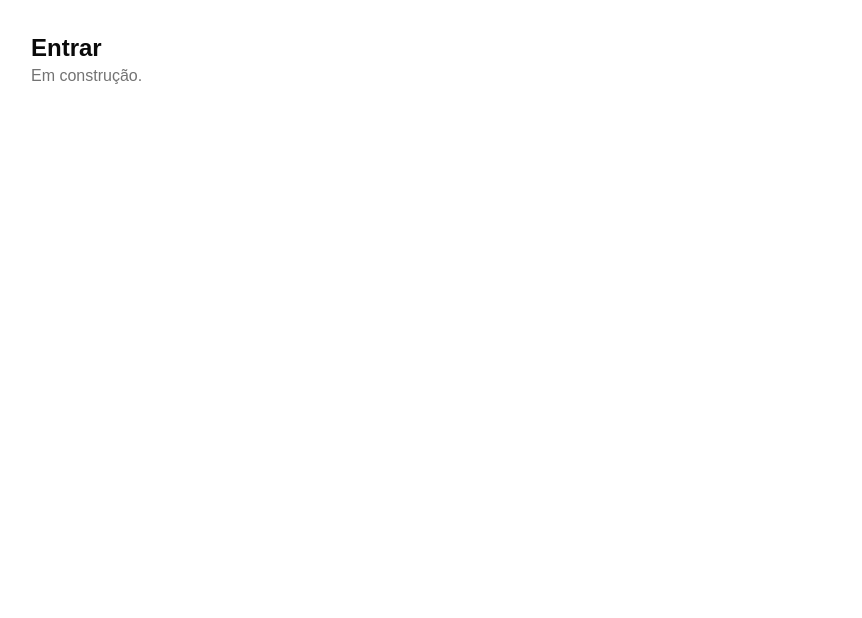
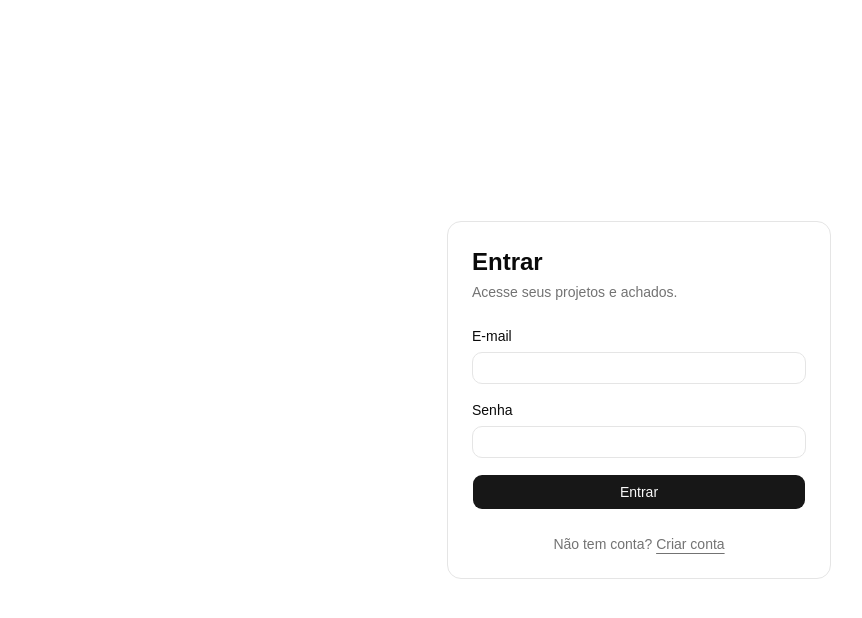
Before and after one commit to JosivalSalvador/vulncase-manager, a React (Vite) app in the folder frontend/: page /login in a window 1280 px wide. Shown: the top 618 px of the page, without its empty margins (1-863 px from the left). Built offline with nearby package versions, Linux system fonts and the light colour scheme; no server answers.

Commit message:
feat(frontend): adiciona a tela de login

```diff
--- a/frontend/src/app/auth-guards.tsx
+++ b/frontend/src/app/auth-guards.tsx
@@ -1,4 +1,4 @@
-import { Navigate, Outlet, useLocation } from "react-router"
+import { Navigate, Outlet, useLocation, type Path } from "react-router"
 
 import { Button } from "@/components/ui/button"
 import { useCurrentUser } from "@/features/auth/use-current-user"
@@ -50,12 +50,22 @@ export function RequireRole({ roles }: { roles: Role[] }) {
   return <Outlet />
 }
 
+// A página que o RequireAuth guardou, ou o início.
+function returnPath(state: unknown): string {
+  const from = (state as { from?: Partial<Path> } | null)?.from
+
+  if (!from?.pathname) return "/"
+
+  return `${from.pathname}${from.search ?? ""}${from.hash ?? ""}`
+}
+
 // Login e cadastro: quem já está logado não precisa vê-los.
 export function PublicOnly() {
   const { data: user, isPending } = useCurrentUser()
+  const location = useLocation()
 
   if (isPending) return <Loading />
-  if (user) return <Navigate to="/" replace />
+  if (user) return <Navigate to={returnPath(location.state)} replace />
 
   return <Outlet />
 }
--- a/frontend/src/app/routes.tsx
+++ b/frontend/src/app/routes.tsx
@@ -1,10 +1,10 @@
 import type { RouteObject } from "react-router"
 
+import { LoginPage } from "@/pages/login-page"
 import { NotFoundPage } from "@/pages/not-found-page"
 import {
   AdminUsersPage,
   DashboardPage,
-  LoginPage,
   ProjectPage,
   ProjectsPage,
   RegisterPage,
--- /dev/null
+++ b/frontend/src/components/form-field.tsx
@@ -0,0 +1,33 @@
+import { useId, type ComponentProps } from "react"
+
+import { Input } from "@/components/ui/input"
+
+type FormFieldProps = ComponentProps<"input"> & {
+  label: string
+  error?: string
+}
+
+// Campo com rótulo e mensagem de erro ligados ao input (leitor de tela).
+export function FormField({ label, error, ...props }: FormFieldProps) {
+  const id = useId()
+  const errorId = `${id}-error`
+
+  return (
+    <div className="grid gap-1.5">
+      <label htmlFor={id} className="text-sm font-medium">
+        {label}
+      </label>
+      <Input
+        id={id}
+        aria-invalid={error ? true : undefined}
+        aria-describedby={error ? errorId : undefined}
+        {...props}
+      />
+      {error && (
+        <p id={errorId} className="text-sm text-destructive">
+          {error}
+        </p>
+      )}
+    </div>
+  )
+}
--- /dev/null
+++ b/frontend/src/features/auth/auth-card.tsx
@@ -0,0 +1,31 @@
+import type { ReactNode } from "react"
+
+type AuthCardProps = {
+  title: string
+  description: string
+  footer: ReactNode
+  children: ReactNode
+}
+
+// Moldura comum do login e do cadastro.
+export function AuthCard({
+  title,
+  description,
+  footer,
+  children,
+}: AuthCardProps) {
+  return (
+    <main className="flex min-h-svh items-center justify-center p-4">
+      <div className="w-full max-w-sm space-y-6 rounded-xl border bg-card p-6 text-card-foreground">
+        <header className="space-y-1">
+          <h1 className="text-2xl font-semibold">{title}</h1>
+          <p className="text-sm text-muted-foreground">{description}</p>
+        </header>
+
+        {children}
+
+        <p className="text-center text-sm text-muted-foreground">{footer}</p>
+      </div>
+    </main>
+  )
+}
--- /dev/null
+++ b/frontend/src/features/auth/schema.ts
@@ -0,0 +1,15 @@
+import { z } from "zod"
+
+// Espelha o loginSchema do back. Aqui é só para avisar antes de enviar: quem
+// decide continua sendo o servidor.
+export const loginSchema = z.object({
+  email: z
+    .string()
+    .trim()
+    .toLowerCase()
+    .pipe(z.email({ error: "Informe um e-mail válido" })),
+  password: z
+    .string()
+    .min(1, "Informe a senha")
+    .max(72, "A senha tem no máximo 72 caracteres"),
+})
--- /dev/null
+++ b/frontend/src/features/auth/use-login.ts
@@ -0,0 +1,17 @@
+import { useMutation, useQueryClient } from "@tanstack/react-query"
+
+import { queryKeys } from "@/lib/query-keys"
+
+import { login } from "./api"
+
+export function useLogin() {
+  const queryClient = useQueryClient()
+
+  return useMutation({
+    mutationFn: login,
+    // Com o usuário no cache, o PublicOnly sai do login sozinho.
+    onSuccess: (user) => {
+      queryClient.setQueryData(queryKeys.currentUser, user)
+    },
+  })
+}
--- /dev/null
+++ b/frontend/src/pages/login-page.tsx
@@ -0,0 +1,67 @@
+import { zodResolver } from "@hookform/resolvers/zod"
+import { useForm } from "react-hook-form"
+import { Link } from "react-router"
+
+import { FormField } from "@/components/form-field"
+import { Button } from "@/components/ui/button"
+import { AuthCard } from "@/features/auth/auth-card"
+import { loginSchema } from "@/features/auth/schema"
+import { useLogin } from "@/features/auth/use-login"
+
+export function LoginPage() {
+  const login = useLogin()
+  const {
+    register,
+    handleSubmit,
+    formState: { errors },
+  } = useForm({
+    resolver: zodResolver(loginSchema),
+    defaultValues: { email: "", password: "" },
+  })
+
+  return (
+    <AuthCard
+      title="Entrar"
+      description="Acesse seus projetos e achados."
+      footer={
+        <>
+          Não tem conta?{" "}
+          <Link to="/register" className="underline underline-offset-4">
+            Criar conta
+          </Link>
+        </>
+      }
+    >
+      <form
+        noValidate
+        className="grid gap-4"
+        onSubmit={handleSubmit((values) => login.mutate(values))}
+      >
+        <FormField
+          label="E-mail"
+          type="email"
+          autoComplete="username"
+          error={errors.email?.message}
+          {...register("email")}
+        />
+        <FormField
+          label="Senha"
+          type="password"
+          autoComplete="current-password"
+          error={errors.password?.message}
+          {...register("password")}
+        />
+
+        {login.error && (
+          <p role="alert" className="text-sm text-destructive">
+            {login.error.message}
+          </p>
+        )}
+
+        <Button type="submit" size="lg" disabled={login.isPending}>
+          {login.isPending ? "Entrando…" : "Entrar"}
+        </Button>
+      </form>
+    </AuthCard>
+  )
+}
--- a/frontend/src/pages/placeholders.tsx
+++ b/frontend/src/pages/placeholders.tsx
@@ -1,9 +1,4 @@
 import { PagePlaceholder } from "@/components/page-placeholder"
-
-// Páginas provisórias: cada uma vira um arquivo próprio quando for construída.
-export function LoginPage() {
-  return <PagePlaceholder title="Entrar" />
-}
 
 export function RegisterPage() {
   return <PagePlaceholder title="Criar conta" />
```
Also changed, not shown: 1 other file (tests, documents, lock files or other folders).
